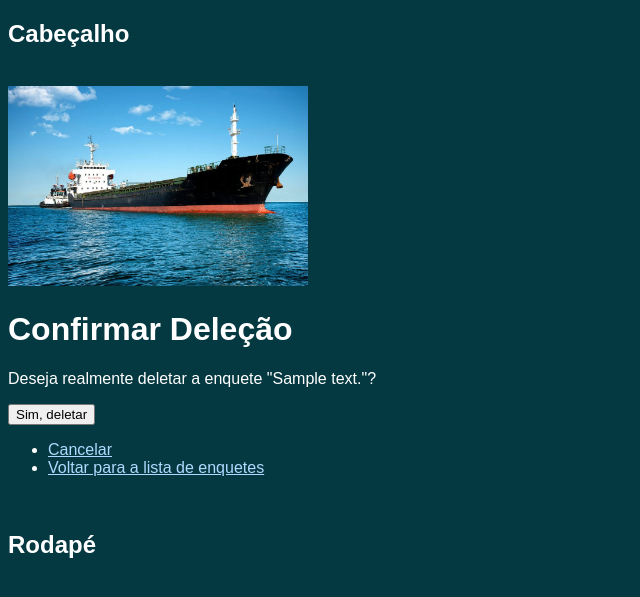
After one commit to octasss/django-polls, a Django app: page /enquetes/1/deletar in a window 1280 px wide. The commit adds this page. Shown: the top 597 px of the page, without its empty margins (0-640 px from the left). Run offline with Django 4.2, Linux system fonts and the light colour scheme; tables that the repository leaves empty hold one stand-in row (values such as "Sample post").

Commit message:
baby blues

```diff
--- a/polls/static/polls/css/style.css
+++ b/polls/static/polls/css/style.css
@@ -1,3 +1,13 @@
 body{
-    background-color: rgb(120, 196, 221);
+    background-color: rgb(4, 57, 65);
+    color: rgb(255, 255, 255);
+    font-family: Arial, Helvetica, sans-serif;
 }
+
+a{
+    color:rgb(176, 217, 255)
+}
+
+a:hover{
+    color: rgb(93, 117, 226);
+}
--- /dev/null
+++ b/polls/templates/polls/question_confirm_delete.html
@@ -0,0 +1,17 @@
+{% extends 'polls/base.html' %}
+
+{% block content %}
+    <h1>Confirmar Deleção</h1>
+    <p>Deseja realmente deletar a enquete "{{ question.question_text }}"?</p>
+
+    <form method="post">
+        {% csrf_token %}
+
+        <input type="submit" value="Sim, deletar">
+    </form>
+
+    <ul>
+        <li> <a href="{% url 'question-detail' question.pk %}"> Cancelar </a> </li>
+        <li> <a href="{% url 'question-list' %}"> Voltar para a lista de enquetes </a> </li>
+    </ul>
+{% endblock content %}
--- a/polls/templates/polls/question_detail.html
+++ b/polls/templates/polls/question_detail.html
@@ -5,4 +5,9 @@
     <p>{{ question.question_text }}</p>
 
     <p>Data da Publicação: {{ question.pub_date }}</p>
+
+    <ul>
+        <li><a href="{% url 'question-list' %}">Listar Enquetes</a></li>
+        <li><a href="{% url 'question-delete'  question.pk %}">Deletar Enquete</a></li>
+    </ul>
 {% endblock content%}
--- a/polls/urls.py
+++ b/polls/urls.py
@@ -1,17 +1,13 @@
 from django.urls import path
 from . import views
 urlpatterns = [
-    # # ex: /polls/
     # path("", views.index, name="index"),
-    # # ex: /polls/5/
     # path("<int:question_id>/", views.detail, name="detail"),
-    # # ex: /polls/5/results/
     # path("<int:question_id>/results/", views.results, name="results"),
-    # # ex: /polls/5/vote/
     # path("<int:question_id>/vote/", views.vote, name="vote"),
 
-
-    path('listar', views.QuestionListView.as_view(), name="question-list"),
+    path('', views.QuestionListView.as_view(), name="question-list"),
     path('cadastrar', views.QuestionCreateView.as_view(), name="question-create"),
-    path('<int:pk>', views.QuestionDetailView.as_view(), name="question-detail")
+    path('<int:pk>', views.QuestionDetailView.as_view(), name="question-detail"),
+    path('<int:pk>/deletar', views.QuestionDeleteView.as_view(), name='question-delete')
 ]
--- a/polls/views.py
+++ b/polls/views.py
@@ -17,7 +17,7 @@ def index(request):
     context = {"latest_question_list": latest_question_list}
     return render(request, "polls/index.html", context)
 
-from django.views.generic import CreateView, ListView, DetailView
+from django.views.generic import CreateView, ListView, DetailView, DeleteView
 from django.urls import reverse_lazy
 
 class QuestionCreateView(CreateView):
@@ -29,8 +29,13 @@ class QuestionCreateView(CreateView):
 class QuestionListView(ListView):
     model = Question
     context_object_name = 'questions'
-
+    ordering = ['-pub_date']
+    paginate_by = 5
 
 class QuestionDetailView(DetailView):
     model = Question
     context_object_name = 'question'
+
+class QuestionDeleteView(DeleteView):
+    model = Question
+    success_url = reverse_lazy("question-list")
```
Also changed, not shown: polls/templates/polls/question_list.html (+19 -0 lines).
